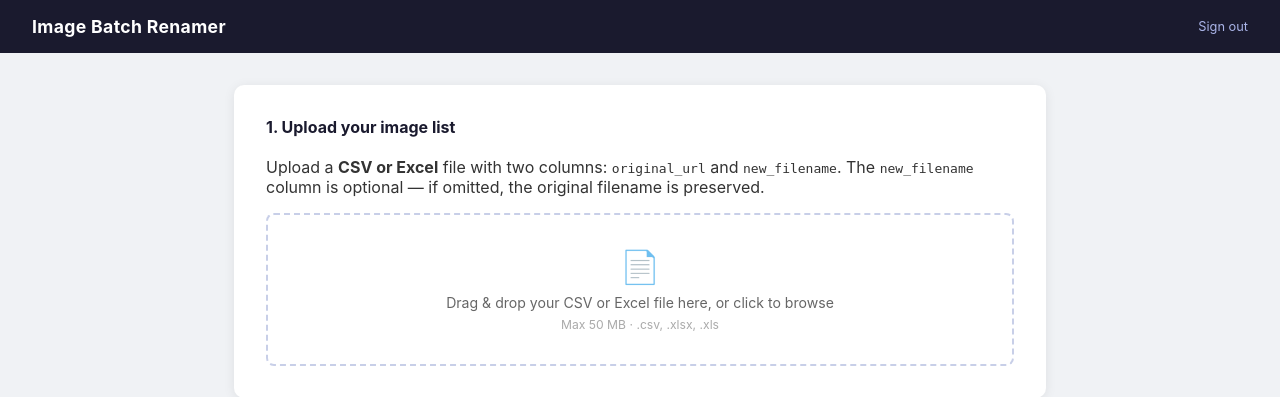
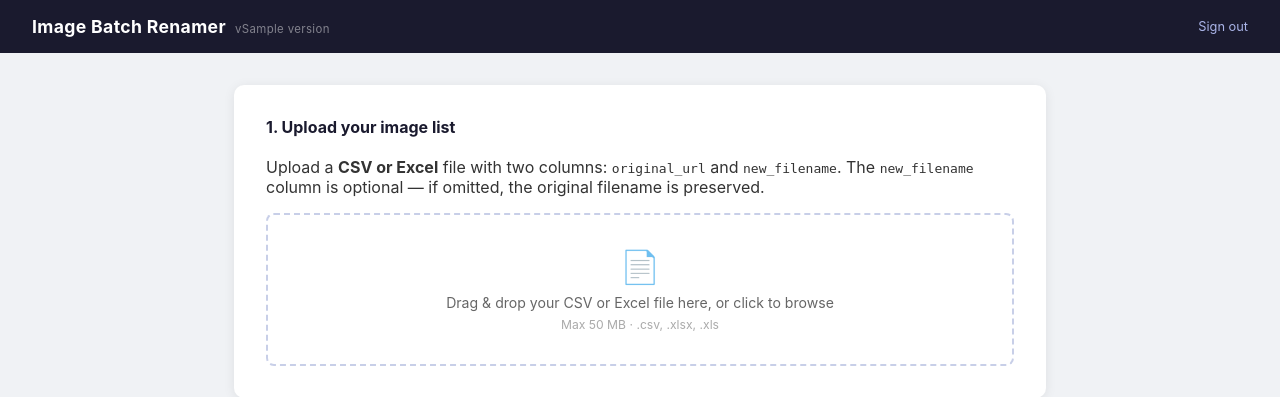
Before and after one commit to candystoredev/claude-code, a Flask app: template tools/image-batch-renamer/templates/index.html in a window 1280 px wide. Shown: the top 397 px of the page. Run offline with Flask 3, Linux system fonts and the light colour scheme; the template is opened without the code that fills it: most values are stand-ins (such as "Sample title", 1, 10 or a date in 2020).

Commit message:
Fix S3 AccessDenied and add version display
- Remove ACL: public-read from S3 PutObject — modern S3 buckets block
  public ACLs by default; bucket-level public access policy is used instead
- Add VERSION = "1.1.0" and display it in the UI header so deployments
  are easily identifiable

https://claude.ai/code/session_01PNmJqFkyHCXFUpKpiSPzQT

```diff
--- a/tools/image-batch-renamer/app.py
+++ b/tools/image-batch-renamer/app.py
@@ -18,6 +18,8 @@ from flask import Flask, Response, jsonify, render_template, request, send_file,
 from openpyxl import Workbook, load_workbook
 
 load_dotenv()
+
+VERSION = "1.1.0"
 
 app = Flask(__name__)
 app.secret_key = os.environ.get("SECRET_KEY", os.urandom(24))
@@ -73,6 +75,7 @@ def index():
     if not _is_authenticated():
         return render_template("login.html")
     return render_template("index.html",
+        version=VERSION,
         storage_type=STORAGE_TYPE,
         r2=dict(account_id=R2_ACCOUNT_ID, bucket_name=R2_BUCKET_NAME,
                 access_key_id=R2_ACCESS_KEY_ID,
@@ -323,9 +326,7 @@ def _run_job(job_id: str, rows: list[dict], s3_config: dict):
                 "Body": image_bytes,
                 "ContentType": content_type,
             }
-            # Only set ACL for S3 (R2 uses bucket-level public access policy)
-            if s3_config["storage_type"] == "s3":
-                put_kwargs["ACL"] = "public-read"
+            # ACL not set — both S3 and R2 use bucket-level public access policy
 
             client.put_object(**put_kwargs)
 
--- a/tools/image-batch-renamer/templates/index.html
+++ b/tools/image-batch-renamer/templates/index.html
@@ -21,6 +21,7 @@
       justify-content: space-between;
     }
     header h1 { font-size: 1.1rem; font-weight: 700; letter-spacing: 0.02em; }
+    header h1 .version { font-size: 0.65em; font-weight: normal; opacity: 0.45; margin-left: 0.4em; }
     header a { color: #aab4e8; font-size: 0.8rem; text-decoration: none; }
     header a:hover { color: #fff; }
     .container { max-width: 860px; margin: 0 auto; padding: 2rem 1.5rem; }
@@ -185,7 +186,7 @@
 <body>
 
 <header>
-  <h1>Image Batch Renamer</h1>
+  <h1>Image Batch Renamer <span class="version">v{{ version }}</span></h1>
   <a href="/logout">Sign out</a>
 </header>
 
```
